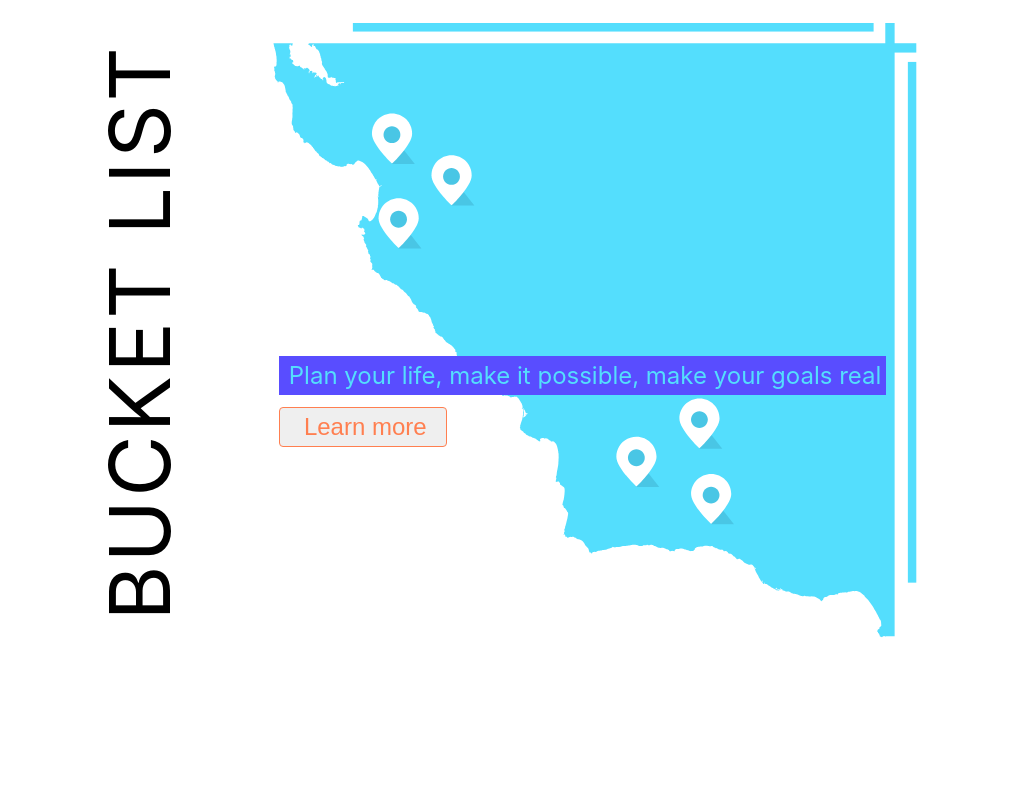
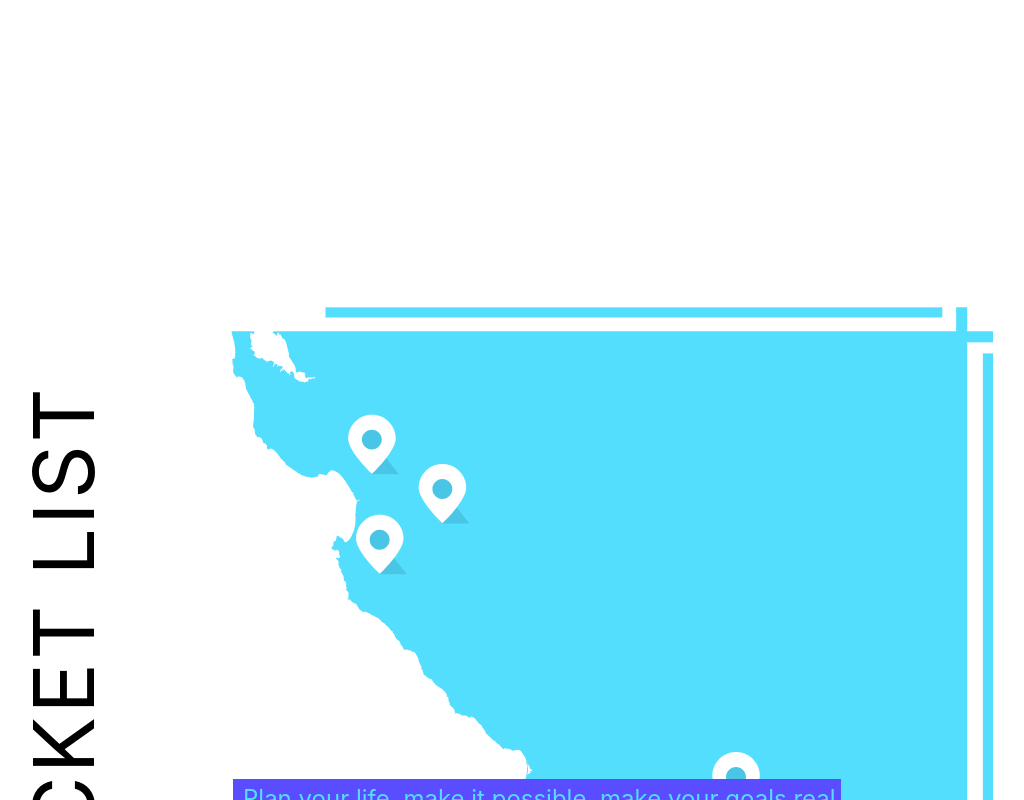
Before and after one commit to Bucket-List-Planner/FE, a React app: page / in a window 1280 px wide. Shown: the top 800 px of the page, without its empty margins (137-1161 px from the left). Built offline with nearby package versions, Linux system fonts and the light colour scheme.

Commit message:
transitions end

```diff
--- a/src/components/Home/Hero.tsx
+++ b/src/components/Home/Hero.tsx
@@ -1,129 +1,121 @@
 import React, { FunctionComponent, useState, useEffect, useRef } from 'react'
 // styles
 import styled from 'styled-components'
+// animation
+import { TimelineMax } from 'gsap'
 // components
 import Map from './Map'
 import Typography from '../Typography/Typography'
 import Button from '../Buttons/Button'
-import {TweenLite, TweenMax, TimelineMax} from 'gsap'
-
-const Main = styled.div`
-    min-width: 280px;
-    display: grid;
-    grid-template-columns: repeat(3, 1fr) 2fr;
-    grid-template-rows: 2fr 1fr 5% 2fr;
-    grid-column-gap: 0px;
-    grid-row-gap: 0px;
-    margin: 20px 10px 0 10px;
-    align-self: flex-start;
-    justify-self: center;
-    h1{
-        justify-self: flex-start;
-        align-self: center;
-        text-transform: uppercase;
-        letter-spacing: 0.4vh;
-        white-space: nowrap;
-
-        /* padding: 30px 0 0 0; */
-        grid-area: 1 / 1 / 6 / 2;
-    }
-    .text1{
-        background: #594DFF;
-        padding: 5px 5px 5px 10px;
-        margin: 0 1rem 0.5rem 1rem;
-        grid-area: 1 / 2 / 4 / 5;
-        align-self: end;
-        justify-self: start;
-        z-index: 5;
-    }
-    .text2{
-        z-index: 5;
-        align-self: center;
-        grid-area: 1 / 2 / 5 / 4;
-    }
-    .btn-v1{
-        grid-area: 4 / 2 / 4 / 4;
-        align-self: flex-start;
-        justify-content: flex-start;
-        width: 7rem;
-        padding: 5px 5px 5px 10px;
-        margin: 0 1rem 0.5rem 1rem;
-        z-index: 5;
-    }
-    .btn-v2{
-        grid-area: 4 / 4 / 5 / 5;
-    }
-    .triangle-container{
-        align-self: center;
-        justify-self: center;
-        fill: ${props => props.theme.secondary};
-        grid-area: 1 / 1 / 5 / 5;
-        z-index: 0;
-    }
-    .map{
-        grid-area: 1 / 1 / 5 / 5;
-        justify-self: flex-end;
-        width: 100%;
-        z-index: 1;
-        /* overflow: hidden; */
-        svg{
-            justify-self: flex-end;
-            width: 100%;
-            height: 100%;
-        }
-    }
-`
 
 const Hero:FunctionComponent = () => {
+    // custom font size for title
     let fontSize = {min: 24, max: 84}
-    let arr1 = [100, 0, 40, 0, 100, 80];
-    let arr2 = [100, 0, 0, 0, 100, 145];
+    // coordinates for clippath in map svg
+    let arr1 = [100, 0, 40, 0, 100, 80]
+    let arr2 = [100, 0, 0, 0, 100, 145]
+    let arr3 = [50, 0, 100, 0, 100, 60, 50, 60]
 
+    let duration = 0.75
+
+    // refs for elements manipulation
+    // svg refs
     const map = useRef<SVGSVGElement>(null)
+    const circle = useRef<SVGSVGElement>(null)
+    const triangle =  useRef<SVGSVGElement>(null)
+    // components refs
     const title = useRef<HTMLHeadingElement>(null)
-    const btn = useRef<HTMLButtonElement>(null)
-    const triangle = useRef<HTMLDivElement>(null)
-
+    const title2 = useRef<HTMLHeadingElement>(null)
+    const title3 = useRef<HTMLHeadingElement>(null)
     const text1 = useRef<HTMLParagraphElement>(null)
     const text2 = useRef<HTMLParagraphElement>(null)
-
+    const text3 = useRef<HTMLParagraphElement>(null)
+    const btn = useRef<HTMLButtonElement>(null)
 
     const [ screen, setScreen ] = useState(0);
+
+    // classes for button when screen changes, (for changing the grid)
     const [ btnV, setBtnV ] = useState('btn-v1');
 
     const toggleShape = () => {
         if(screen === 0){
-            animMap()
+            anim1()
+        }
+        if(screen === 1){
+            anim2()
         }
     }
 
     useEffect(() =>{
         let tl = new TimelineMax()
-        console.log(' map ', btn.current)
-        tl.set(triangle.current, { rotation: 180, autoAlpha: 0, scale: 0})
+        // hide circle and text2 from first screen
+        tl.set(circle.current, { scale: 0 })
+        tl.set(triangle.current, { autoAlpha: 0 })
+
+        tl.set(title2.current, {yPercent: -30, autoAlpha: 0})
+        tl.set(text2.current, { scale: 0 })
+
+        tl.set(title3.current, { autoAlpha: 0 })
+        tl.set(text3.current, { autoAlpha: 0 })
+        // set clippath on map
         tl.set(map.current, {clipPath: 'polygon('+arr2[0]+'%'+arr2[1]+'%,'+arr2[2]+'%'+arr2[3]+'%,'+arr2[4]+'%'+arr2[5]+'%)'})
     }, [])
 
-    const animMap = () => {
+    const anim2 = () =>{
+        setScreen(2)
+        let tl = new TimelineMax()
+
+        // set new classes for btn, (grid change)
+        setBtnV('btn-v1 btn-v3')
+
+        tl.to(map.current, duration, {clipPath:'polygon('+arr3[0]+'%'+arr3[1]+'%,'+arr3[2]+'%'+arr3[3]+'%,'+arr3[4]+'%'+arr3[5]+'%,'+arr3[6]+'%'+arr3[7]+'%)'})
+        tl.to(map.current, duration, {xPercent: 0, yPercent: 0, rotation: 0, scale: 0.9, autoAlpha: 0.4,  delay: -duration})
+
+        tl.to(title3.current, duration, { autoAlpha: 1, delay: -duration })
+        tl.to(text3.current, duration, { autoAlpha: 1, delay: -duration })
+
+        // clean all other elements
+        tl.to(triangle.current, duration, { autoAlpha: 0, delay: -duration})
+        tl.to(text1.current, duration, { autoAlpha: 0, delay: -duration})
+        tl.to(text2.current, duration, { autoAlpha: 0, delay: -duration})
+
+        tl.to(circle.current, duration, { autoAlpha: 0, delay: -duration})
+
+        tl.to(title.current, duration, { autoAlpha: 0, delay: -duration})
+        tl.to(title2.current, duration, { autoAlpha: 0, delay: -duration})
+    }
+
+    const anim1 = () => {
+        // change the screen
         setScreen(1)
+        // set new classes for btn, (grid change)
         setBtnV('btn-v1 btn-v2')
+
         let tl = new TimelineMax()
-        tl.to(map.current, 0.5, {clipPath:'polygon('+arr1[0]+'%'+arr1[1]+'%,'+arr1[2]+'%'+arr1[3]+'%,'+arr1[4]+'%'+arr1[5]+'%)'})
-        tl.to(map.current, 0.5, {xPercent: -10, yPercent: 45, rotation: -45, scale: 1.1, autoAlpha: 0.6,  delay: -0.5})
-        // tl.to(btn.current, 0.75, {xPercent: 270, delay: -1})
-        tl.to(title.current, 0.5, { scale: 0.23, background: 'yellow', borderRight: '4px solid purple', delay: -0.5 })
-        tl.to(text1.current, 0.5, { autoAlpha: 0, delay: -1 })
-        tl.to(triangle.current, 0.5, { scale: 1.5, autoAlpha: 0.6, delay: -0.5 })
+
+        tl.to(map.current, duration, {clipPath:'polygon('+arr1[0]+'%'+arr1[1]+'%,'+arr1[2]+'%'+arr1[3]+'%,'+arr1[4]+'%'+arr1[5]+'%)'})
+        tl.to(map.current, duration, {xPercent: -30, yPercent: 80, rotation: -45, scale: 0.8, autoAlpha: 0.6,  delay: -duration})
+        tl.to(triangle.current, duration, { autoAlpha: 1, delay: -duration})
+
+        tl.to(text1.current, duration, { autoAlpha: 0, delay: -duration })
+        tl.to(text2.current, duration, { scale: 1, delay: -duration })
+
+        tl.to(circle.current, duration, {  scale: 1.8, autoAlpha: 0.7, delay: -duration})
+
+        tl.to(title.current, duration, { xPercent: -100, delay: -duration })
+        tl.to(title2.current, duration, { yPercent: 0, autoAlpha: 1, delay: -duration })
     }
 
     return(
         <Main>
+            {/* screen 1 */}
             <Typography
                 data-cy="keyTitle"
                 size={fontSize}
                 vertical
                 rotate={180}
                 innerRef={title}
+                className="title"
             >
                 Bucket List
             </Typography>
@@ -137,36 +129,184 @@
                 Plan your life, make it possible, make your goals real
             </Typography>
 
+            {/* screen 2 */}
             <Typography
+                data-cy="keyTitle"
+                size={fontSize}
+                innerRef={title2}
+                className="title2"
+            >
+                Bucket List
+            </Typography>
+
+            {/* no longer then 20 words */}
+            <Typography
+                color="white"
                 variant={'p'}
                 className={'text2'}
                 innerRef={text2}
             >
-                {screen === 1 && 'Lorem Ipsum is simply dummy text of the printing and typesetting industry. Lorem Ipsum has been the industry s standard dummy text ever since the 1500s'}
+                Lorem Ipsum is simply dummy text of the printing and typesetting industry. Lorem Ipsum has been the
             </Typography>
 
-            <Button danger outline onClick={toggleShape} innerRef={btn} className={btnV}>
+            {/* screen 3 */}
+            <Typography
+                data-cy="keyTitle"
+                size={fontSize}
+                innerRef={title3}
+                className="title3"
+            >
+                Bucket List
+            </Typography>
+
+            <Typography
+                color="black"
+                variant={'p'}
+                className={'text3'}
+                innerRef={text3}
+            >
+                Lorem Ipsum is simply dummy text of the printing and typesetting industry. Lorem Ipsum has been the
+            </Typography>
+
+            <Button danger
+                outline
+                onClick={toggleShape}
+                innerRef={btn}
+                className={btnV}
+            >
                 <Typography variant={'p'} danger>
-                    Learn more
+                    {screen === 0 && 'Learn more'}
+                    {screen === 1 && 'What next?'}
+                    {screen === 2 && 'Sign in'}
                 </Typography>
             </Button>
 
+            {/* map screen 1, 2, 3 */}
             <div className="map">
                 <Map innerRef={map} />
             </div>
-            <div className="triangle-container" ref={triangle}>
-                <svg height="500" width="500">
-                <polygon points="250,60 0,400 500,400" className="triangle" />
-                Sorry, your browser does not support inline SVG.
-                </svg>
-            </div>
 
+            {/* circle screen 2 */}
+            <svg height="100" width="100" viewBox="0 0 100 100" ref={circle} className="circle">
+                <circle cx="50" cy="50" r="40" stroke-width="3" fill="red" />
+            </svg>
+
+            {/* lines screen 2 */}
+            <svg viewBox="0 0 100 100" xmlns="http://www.w3.org/2000/svg" className="triangle" ref={triangle} >
+                <path d="M90 0 L0 90 Z" stroke="#f5f5f5f0" stroke-width="0.5" stroke-linecap="square" />
+                <path d="M95 0 L0 95 Z" stroke="#f5f5f5f0" stroke-linecap="square" />
+                <path d="M80 20 L20 80 Z" stroke="#f5f5f5f0" stroke-width="0.5" stroke-linecap="square" />
+            </svg>
         </Main>
     )
 }
 
 export default Hero
 
+const Main = styled.div`
+    min-width: 280px;
+    display: grid;
+    grid-template-columns: repeat(3, 1fr) 2fr;
+    grid-template-rows: 2fr 1fr 5% 2fr;
+    grid-column-gap: 0px;
+    grid-row-gap: 0px;
+    margin: 20px 10px 0 10px;
+    align-self: flex-start;
+    justify-self: center;
+    overflow: hidden;
 
-// make a triangle from map with clip path and rotate and translate it to the middle of the page
-//  scale it to sqare
+    .title{
+        justify-self: flex-start;
+        align-self: center;
+        text-transform: uppercase;
+        letter-spacing: 0.4vh;
+        white-space: nowrap;
+        grid-area: 1 / 1 / 5 / 2;
+    }
+
+    .title2{
+        z-index: 2;
+        grid-area: 1 / 1 / 1 / 5;
+        text-transform: uppercase;
+        white-space: nowrap;
+        letter-spacing: 0.5vh;
+        padding-left: 1rem;
+    }
+
+    .text1{
+        background: #594DFF;
+        padding: 5px 5px 5px 10px;
+        margin: 0 1rem 0.5rem 1rem;
+        align-self: end;
+        justify-self: start;
+        z-index: 5;
+        grid-area: 1 / 2 / 4 / 5;
+    }
+
+    .text2{
+        background: ${props => props.theme.colors.warning};
+        padding: 0.5rem;
+        z-index: 5;
+        align-self: center;
+        grid-area: 1 / 2 / 5 / 4;
+    }
+
+    .title3{
+        align-self: flex-end;
+        z-index: 10;
+        grid-area: 1 / 2 / 1 / 5;
+    }
+
+    .text3{
+        align-self: flex-end;
+        z-index: 10;
+        grid-area: 2 / 2 / 2 / 4;
+    }
+    @media (max-width: 500px){
+        .text3{
+            grid-area: 2 / 2 / 2 / 5;
+        }
+    }
+
+    .btn-v1{
+        grid-area: 4 / 2 / 4 / 4;
+        align-self: flex-start;
+        justify-content: flex-start;
+        width: 7rem;
+        padding: 5px 5px 5px 10px;
+        margin: 0 1rem 0.5rem 1rem;
+        z-index: 5;
+    }
+
+    .btn-v2{
+        grid-area: 4 / 4 / 5 / 5;
+    }
+
+    .btn-v3{
+        grid-area: 4 / 2 / 5 / 5;
+        margin: 0;
+    }
+
+    .circle{
+        grid-area: 2 / 2 / 5 / 5;
+        width: 100%;
+        height: 100%;
+    }
+
+    .triangle{
+        z-index: 0;
+        grid-area: 1 / 1 / 3 / 3;
+    }
+
+    .map{
+        grid-area: 1 / 1 / 5 / 5;
+        justify-self: flex-end;
+        width: 100%;
+        z-index: 1;
+        svg{
+            justify-self: flex-end;
+            width: 100%;
+            height: 100%;
+        }
+    }
+`
```
